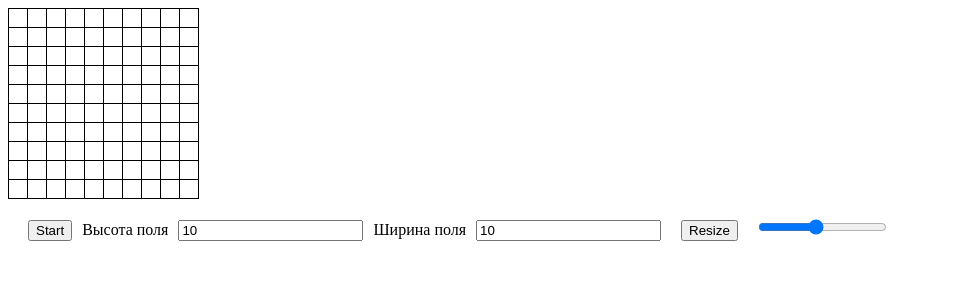
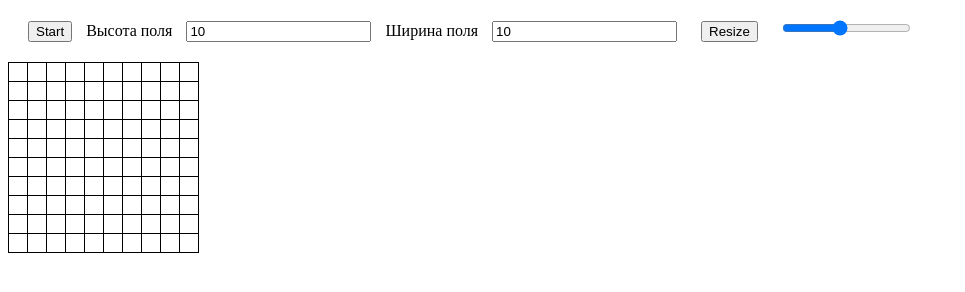
Before and after one commit to vasiliev-alexey/otus-ts-game-of-life, a plain HTML site: page index.html in a window 1280 px wide. Shown: the whole page, without its empty margins (0-965 px from the left). Drawn offline with Linux system fonts and the light colour scheme.

Commit message:
Deploying to gh-pages from @ vasiliev-alexey/otus-ts-game-of-life@6ef3d52c6b79296bb932b2566c496624ebeca1e9 🚀

```diff
--- a/index.html
+++ b/index.html
@@ -1,10 +1,22 @@
 <!DOCTYPE html>
-<html lang="ru">
-  <head>
-    <meta charset="UTF-8" />
-    <title>Game of life</title>
-  <script defer src="index.js"></script></head>
-  <body>
-    <div class="gameRoot"></div>
-  </body>
+<html lang='ru'>
+<head>
+  <meta charset='UTF-8' />
+  <title>Game of life</title>
+<script defer src="index.js"></script></head>
+<body>
+<div class='gameRoot'>
+
+
+  <div class='actionPanel'><input class='startBtn' type='button' value='Start' />
+    <label for='heightSize'>Высота поля</label>
+    <input  id='heightSize' type='number' min='3' value='10'/>
+    <label for='weightSize'>Ширина поля</label>
+    <input type='number' id='weightSize' min='3' value='10'/>
+    <input type='button'  class='resizeBtn' value='Resize'/>
+    <input type='range' step='100' max='1000' min='100' value='500' id='speedRanger'></div>
+
+
+</div>
+</body>
 </html>
```
Also changed, not shown: index.js (+1 -1 lines).
